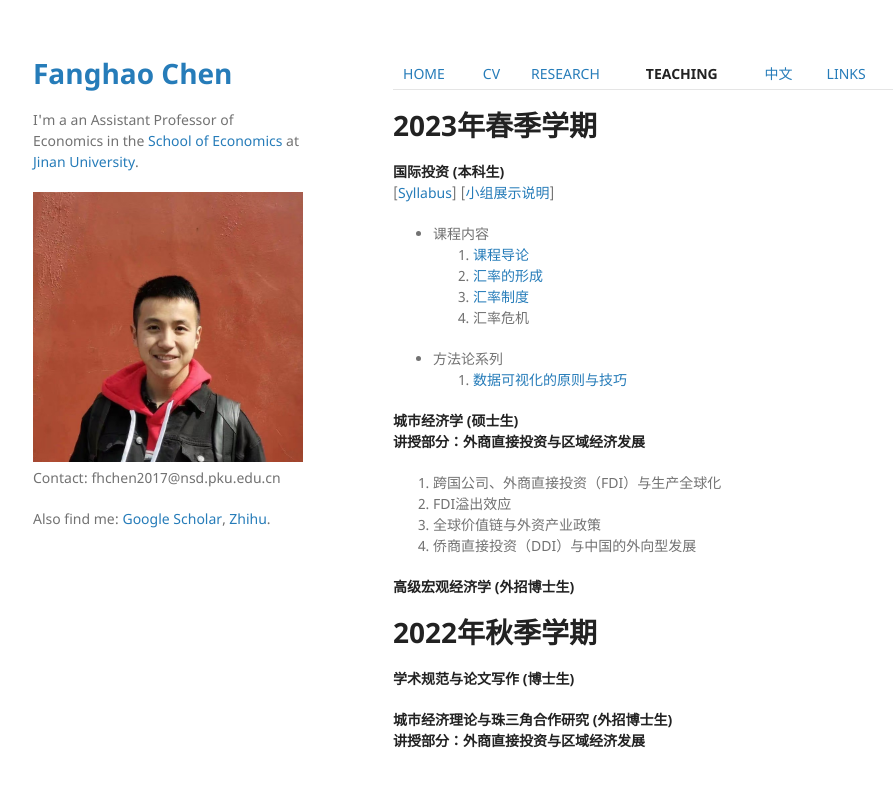
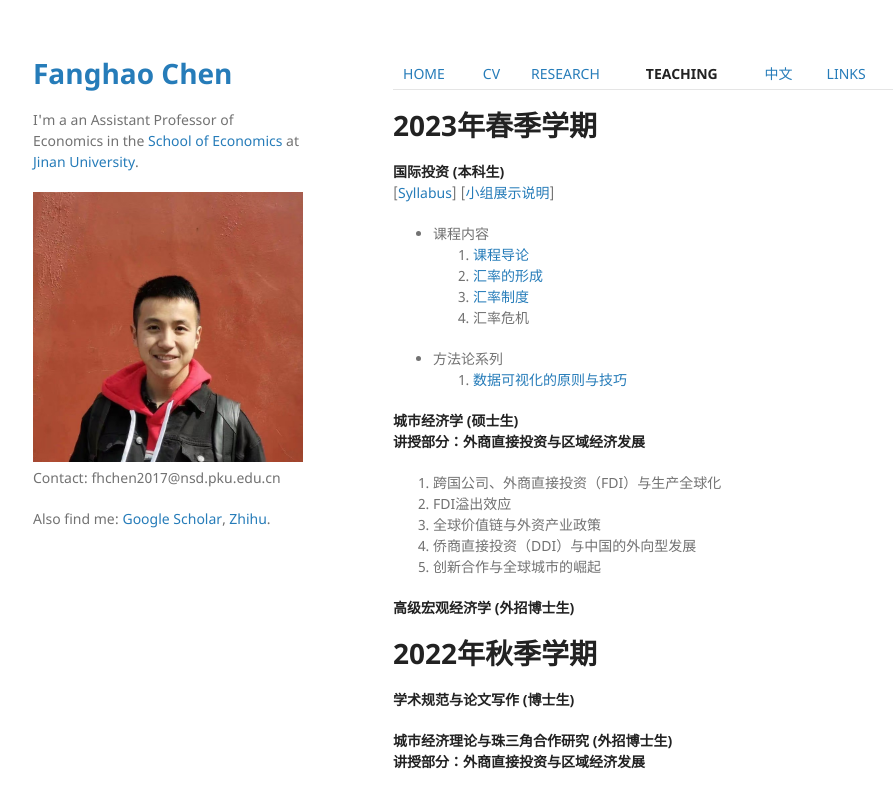
Before and after one commit to FanghaoChen/homepage, a Jekyll site: the page built from teaching.md, in a window 1280 px wide. Shown: the top 808 px of the page, without its empty margins (177-1073 px from the left). Built offline with Jekyll 4.4.1, drawn with Linux system fonts in a browser that asks for light colours; our own code applies the rules of GitHub Pages for plain Markdown files.

Commit message:
Update teaching.md

```diff
--- a/teaching.md
+++ b/teaching.md
@@ -20,6 +20,7 @@
 2. FDI溢出效应 <br/>
 3. 全球价值链与外资产业政策 <br/>
 4. 侨商直接投资（DDI）与中国的外向型发展 <br/>
+5. 创新合作与全球城市的崛起
 
 **高级宏观经济学 (外招博士生)** <br/>
 
```
